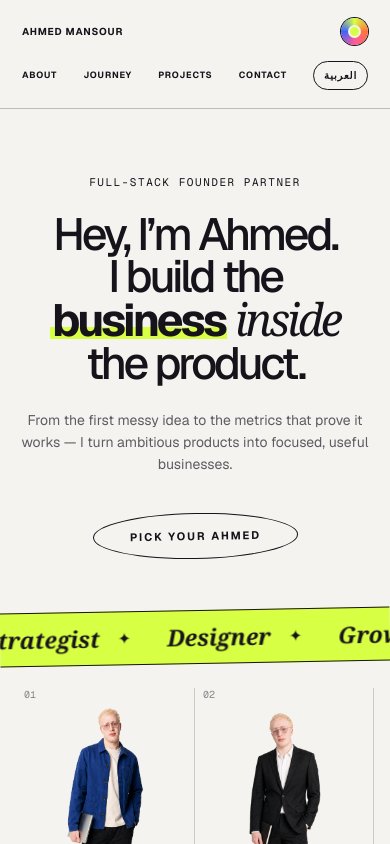
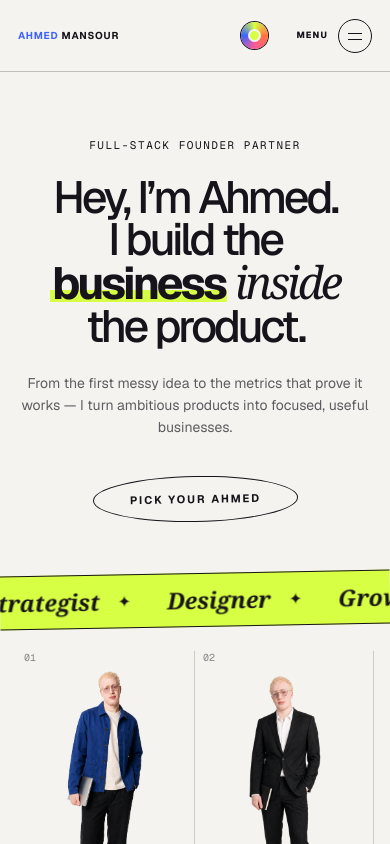
Before and after one commit to Up-to-code/ahmed-mansour-portfolio, a Next.js app: page / in a window 390 px wide. Shown: the top 844 px of the page. Built offline with nearby package versions, Linux system fonts and the light colour scheme.

Commit message:
Redesign mobile navigation

```diff
--- a/app/globals.css
+++ b/app/globals.css
@@ -4,6 +4,7 @@
 * { box-sizing:border-box; }
 html { scroll-behavior:smooth; }
 body { margin:0; background:var(--paper); color:var(--ink); font-family:var(--font-geist-sans), Arial, sans-serif; }
+body.menu-is-open { overflow:hidden; }
 a { color:inherit; text-decoration:none; }
 button { font:inherit; }
 main { overflow:clip; }
@@ -17,7 +18,8 @@ main { overflow:clip; }
 .topbar { height:78px; padding:0 3vw; display:flex; align-items:center; gap:16px; border-bottom:1px solid color-mix(in srgb,var(--ink) 24%,transparent); letter-spacing:.08em; font-size:11px; font-weight:700; text-transform:uppercase; position:sticky; top:0; z-index:50; background:color-mix(in srgb,var(--paper) 88%,transparent); backdrop-filter:blur(16px); }
 .scroll-progress { position:absolute; inset:auto 0 -1px; height:3px; background:linear-gradient(90deg,var(--orange),var(--pink),var(--blue),var(--acid)); transform:scaleX(0); transform-origin:left center; }
 .arabic .scroll-progress { transform-origin:right center; }
-.brand { white-space:nowrap; }
+.brand { white-space:nowrap; position:relative; z-index:2; }
+.brand span { color:var(--blue); }
 .color-control { position:relative; margin-inline-end:auto; }
 .color-trigger { position:relative; display:grid; place-items:center; width:27px; height:27px; padding:0; border:0; border-radius:50%; background:conic-gradient(var(--acid),var(--orange),var(--pink),var(--blue),var(--acid)); cursor:pointer; box-shadow:0 0 0 1px var(--ink); transition:transform .25s cubic-bezier(.16,1,.3,1),box-shadow .25s; }
 .color-trigger span { width:13px; height:13px; border-radius:50%; background:var(--chosen-accent); border:2px solid var(--paper); transition:background .25s; }
@@ -35,6 +37,7 @@ main { overflow:clip; }
 .topbar nav a:hover::after { transform:scaleX(1); }
 .language { border:1px solid var(--ink); border-radius:999px; background:transparent; padding:8px 13px; cursor:pointer; text-transform:none; transition:background .25s,color .25s,box-shadow .25s; }
 .language:hover { background:var(--ink); color:var(--acid); box-shadow:3px 3px 0 var(--orange); }
+.menu-trigger,.mobile-menu { display:none; }
 
 .hero { min-height:1100px; position:relative; padding:95px 3vw 0; text-align:center; border-bottom:1px solid var(--line); }
 .eyebrow,.kicker { font-family:var(--font-geist-mono), monospace; font-size:11px; letter-spacing:.14em; text-transform:uppercase; }
@@ -196,7 +199,46 @@ footer { min-height:80px; padding:0 4vw; display:flex; align-items:center; justi
 .arabic .role-card h2 { font-style:normal; font-size:29px; transform:rotate(2deg); }
 
 @media (max-width:900px) {
-  .topbar { height:auto; min-height:70px; flex-wrap:wrap; padding:18px 22px; }.color-control{margin-inline-start:auto;margin-inline-end:0}.topbar nav{width:100%;justify-content:space-between;gap:10px;overflow:auto}.topbar nav a{font-size:9px}
+  .topbar { height:72px; min-height:72px; padding:0 18px; gap:12px; flex-wrap:nowrap; background:color-mix(in srgb,var(--paper) 95%,transparent); transition:background .35s,color .35s,border-color .35s; }
+  .menu-is-open .topbar { background:var(--ink); color:var(--paper); border-color:#494249; }
+  .topbar nav { display:none; }
+  .brand { margin-inline-end:auto; font-size:10px; }
+  .menu-is-open .brand span { color:var(--acid); }
+  .color-control { margin:0; }
+  .menu-is-open .color-control { opacity:0; pointer-events:none; }
+  .menu-trigger { display:flex; align-items:center; gap:10px; min-width:92px; justify-content:flex-end; padding:8px 0; border:0; background:transparent; color:inherit; cursor:pointer; text-transform:uppercase; font-size:9px; font-weight:800; letter-spacing:.12em; }
+  .menu-trigger-icon { position:relative; width:34px; height:34px; display:block; border:1px solid currentColor; border-radius:50%; transition:background .3s,color .3s,transform .45s cubic-bezier(.16,1,.3,1); }
+  .menu-trigger-icon i { position:absolute; left:9px; width:14px; height:1px; background:currentColor; transition:transform .4s cubic-bezier(.16,1,.3,1),top .4s cubic-bezier(.16,1,.3,1); }
+  .menu-trigger-icon i:first-child { top:13px; }.menu-trigger-icon i:last-child { top:19px; }
+  .menu-trigger.is-open .menu-trigger-icon { background:var(--acid); color:var(--ink); transform:rotate(90deg); }
+  .menu-trigger.is-open .menu-trigger-icon i:first-child { top:16px; transform:rotate(45deg); }
+  .menu-trigger.is-open .menu-trigger-icon i:last-child { top:16px; transform:rotate(-45deg); }
+
+  .mobile-menu { position:fixed; display:flex; flex-direction:column; inset:0; z-index:40; min-height:100dvh; padding:104px 18px max(22px,env(safe-area-inset-bottom)); background:var(--ink); color:var(--paper); overflow:hidden auto; visibility:hidden; pointer-events:none; clip-path:circle(0 at calc(100% - 40px) 36px); transition:clip-path .72s cubic-bezier(.76,0,.24,1),visibility .72s; }
+  .arabic .mobile-menu { clip-path:circle(0 at 40px 36px); }
+  .mobile-menu.is-open { visibility:visible; pointer-events:auto; clip-path:circle(150% at calc(100% - 40px) 36px); }
+  .arabic .mobile-menu.is-open { clip-path:circle(150% at 40px 36px); }
+  .mobile-menu-kicker { margin:0 0 20px; color:#8e878f; font:9px var(--font-geist-mono); letter-spacing:.18em; text-transform:uppercase; opacity:0; transform:translateY(12px); transition:.35s .3s; }
+  .mobile-menu.is-open .mobile-menu-kicker { opacity:1; transform:none; }
+  .mobile-menu nav { position:relative; z-index:2; display:flex; flex-direction:column; border-top:1px solid #494249; }
+  .mobile-menu nav a { display:grid; grid-template-columns:34px 1fr auto; align-items:center; min-height:76px; border-bottom:1px solid #494249; opacity:0; transform:translateY(45px) rotate(2deg); transition:opacity .4s,transform .55s cubic-bezier(.16,1,.3,1),color .2s,padding .25s; }
+  .mobile-menu.is-open nav a { opacity:1; transform:none; }
+  .mobile-menu.is-open nav a:nth-child(1){transition-delay:.28s}.mobile-menu.is-open nav a:nth-child(2){transition-delay:.34s}.mobile-menu.is-open nav a:nth-child(3){transition-delay:.4s}.mobile-menu.is-open nav a:nth-child(4){transition-delay:.46s}.mobile-menu.is-open nav a:nth-child(5){transition-delay:.52s}
+  .mobile-menu nav a>span { align-self:start; padding-top:18px; color:var(--acid); font:9px var(--font-geist-mono); }
+  .mobile-menu nav a strong { font-size:clamp(38px,12vw,64px); line-height:.9; letter-spacing:-.065em; font-weight:500; }
+  .mobile-menu nav a>i { font-style:normal; font-size:20px; color:var(--chosen-accent); transition:transform .25s; }
+  .mobile-menu nav a:active { color:var(--chosen-accent); padding-inline-start:10px; }
+  .mobile-menu nav a:active>i { transform:translate(4px,-4px); }
+  .mobile-menu-footer { position:relative; z-index:2; display:flex; justify-content:space-between; align-items:flex-end; gap:18px; margin-top:auto; padding-top:28px; opacity:0; transform:translateY(18px); transition:.4s .62s; }
+  .mobile-menu.is-open .mobile-menu-footer { opacity:1; transform:none; }
+  .mobile-language { display:flex; flex-direction:column; align-items:flex-start; gap:4px; min-width:125px; padding:11px 13px; border:1px solid #706a71; background:transparent; color:var(--paper); cursor:pointer; text-align:start; }
+  .mobile-language span { color:#8e878f; font:8px var(--font-geist-mono); letter-spacing:.12em; text-transform:uppercase; }
+  .mobile-language strong { font-size:13px; }
+  .mobile-menu-footer p { max-width:145px; margin:0; color:#8e878f; font:8px/1.5 var(--font-geist-mono); letter-spacing:.1em; text-align:end; text-transform:uppercase; }
+  .mobile-menu-orbit { position:absolute; z-index:0; display:block; border-radius:50%; pointer-events:none; opacity:0; transform:scale(.6); transition:opacity .5s .5s,transform 1s .35s cubic-bezier(.16,1,.3,1); }
+  .mobile-menu.is-open .mobile-menu-orbit { opacity:1; transform:scale(1); }
+  .orbit-one { width:230px; height:230px; right:-145px; top:30%; border:1px solid var(--blue); box-shadow:0 0 0 28px color-mix(in srgb,var(--blue) 10%,transparent); }
+  .orbit-two { width:90px; height:90px; left:-38px; bottom:12%; background:var(--orange); mix-blend-mode:difference; }
   .hero { padding:65px 20px 0; min-height:auto; }.hero h1{font-size:clamp(48px,12vw,78px)}.hero-sub{font-size:15px}.orbit-dot{display:none}
   .role-ticker{margin-top:52px}.role-grid { grid-template-columns:repeat(2,1fr); margin-top:24px; }.role-card{min-height:480px;border-bottom:1px solid var(--line)}.role-image{height:375px}
   .founder-profile { grid-template-columns:1fr; padding:90px 8vw; }.founder-stage{max-width:650px;width:100%;min-height:690px}.founder-chair{height:650px}.founder-copy .kicker{margin-top:30px}
@@ -207,7 +249,7 @@ footer { min-height:80px; padding:0 4vw; display:flex; align-items:center; justi
   .brands{grid-template-columns:1fr;padding:90px 25px}.brand-wall{margin-top:20px;grid-auto-rows:68px}
 }
 @media (max-width:560px) {
-  .topbar nav a:nth-child(4){display:none}.topbar{font-size:10px}.language{padding:6px 10px}
+  .topbar{font-size:10px}.language{padding:6px 10px}
   .hero{padding-inline:16px}.hero h1{font-size:45px}.hero-sub{font-size:14px}.role-ticker{width:calc(100% + 32px);margin-left:-16px}.role-ticker span{padding:10px 18px;gap:18px;font-size:23px}.role-grid{grid-template-columns:1fr 1fr}.role-card{min-height:390px;padding-inline:2px}.role-image{height:295px}.role-card h2{font-size:24px;padding-inline:10px}.role-card p{font-size:8px}.role-count{inset-inline-start:8px}
   .founder-profile{padding:70px 20px}.founder-stage{min-height:500px;box-shadow:9px 9px 0 var(--ink)}.founder-chair{height:485px}.founder-stage-word{font-size:70px;top:62px}.founder-signal{font-size:16px;right:12px}.founder-copy h2{font-size:42px}.founder-body{font-size:16px}.founder-facts{grid-template-columns:1fr}
   .thesis-copy h2,.journey-heading h2,.capability-intro h2{font-size:40px}.quote-card{font-size:24px}
--- a/app/page.tsx
+++ b/app/page.tsx
@@ -131,6 +131,7 @@ export default function Home() {
   const [language, setLanguage] = useState<Language>("en");
   const [accent, setAccent] = useState<AccentName>("acid");
   const [paletteOpen, setPaletteOpen] = useState(false);
+  const [menuOpen, setMenuOpen] = useState(false);
   const pageRef = useRef<HTMLElement>(null);
   const t = copy[language];
   const isArabic = language === "ar";
@@ -147,6 +148,25 @@ export default function Home() {
     if (savedAccent && accents.some((option) => option.name === savedAccent)) setAccent(savedAccent);
   }, []);
 
+  useEffect(() => {
+    document.body.classList.toggle("menu-is-open", menuOpen);
+
+    const closeOnEscape = (event: KeyboardEvent) => {
+      if (event.key === "Escape") setMenuOpen(false);
+    };
+    const closeOnDesktop = () => {
+      if (window.innerWidth > 900) setMenuOpen(false);
+    };
+
+    window.addEventListener("keydown", closeOnEscape);
+    window.addEventListener("resize", closeOnDesktop);
+    return () => {
+      document.body.classList.remove("menu-is-open");
+      window.removeEventListener("keydown", closeOnEscape);
+      window.removeEventListener("resize", closeOnDesktop);
+    };
+  }, [menuOpen]);
+
   const chooseAccent = (nextAccent: AccentName) => {
     setAccent(nextAccent);
     setPaletteOpen(false);
@@ -162,7 +182,9 @@ export default function Home() {
       <span className="cursor-orb" aria-hidden="true" />
       <header className="topbar">
         <span className="scroll-progress" aria-hidden="true" />
-        <a href="#top" className="brand" aria-label="Ahmed Mansour, home">AHMED MANSOUR</a>
+        <a href="#top" className="brand" aria-label="Ahmed Mansour, home" onClick={() => setMenuOpen(false)}>
+          <span>AHMED</span> MANSOUR
+        </a>
         <div className={`color-control${paletteOpen ? " is-open" : ""}`}>
           <button
             className="color-trigger"
@@ -190,7 +212,53 @@ export default function Home() {
           {t.nav.map((item, index) => <a key={item} href={["#about", "#journey", "#projects", "#capabilities", "#contact"][index]}>{item}</a>)}
           <button className="language" data-magnetic onClick={() => setLanguage(isArabic ? "en" : "ar")} aria-label="Switch language">{t.lang}</button>
         </nav>
+        <button
+          className={`menu-trigger${menuOpen ? " is-open" : ""}`}
+          type="button"
+          aria-label={menuOpen ? (isArabic ? "إغلاق القائمة" : "Close menu") : (isArabic ? "فتح القائمة" : "Open menu")}
+          aria-expanded={menuOpen}
+          aria-controls="mobile-menu"
+          onClick={() => {
+            setPaletteOpen(false);
+            setMenuOpen((open) => !open);
+          }}
+        >
+          <span className="menu-trigger-label">{menuOpen ? (isArabic ? "إغلاق" : "Close") : (isArabic ? "القائمة" : "Menu")}</span>
+          <span className="menu-trigger-icon" aria-hidden="true"><i /><i /></span>
+        </button>
       </header>
+
+      <div id="mobile-menu" className={`mobile-menu${menuOpen ? " is-open" : ""}`} aria-hidden={!menuOpen}>
+        <span className="mobile-menu-orbit orbit-one" aria-hidden="true" />
+        <span className="mobile-menu-orbit orbit-two" aria-hidden="true" />
+        <p className="mobile-menu-kicker">{isArabic ? "اختر وجهتك" : "Pick a direction"}</p>
+        <nav aria-label={isArabic ? "التنقل على الهاتف" : "Mobile navigation"}>
+          {t.nav.map((item, index) => (
+            <a
+              key={item}
+              href={["#about", "#journey", "#projects", "#capabilities", "#contact"][index]}
+              tabIndex={menuOpen ? 0 : -1}
+              onClick={() => setMenuOpen(false)}
+            >
+              <span>0{index + 1}</span>
+              <strong>{item}</strong>
+              <i aria-hidden="true">↗</i>
+            </a>
+          ))}
+        </nav>
+        <div className="mobile-menu-footer">
+          <button
+            className="mobile-language"
+            type="button"
+            tabIndex={menuOpen ? 0 : -1}
+            onClick={() => setLanguage(isArabic ? "en" : "ar")}
+          >
+            <span>{isArabic ? "Language" : "اللغة"}</span>
+            <strong>{t.lang}</strong>
+          </button>
+          <p>{isArabic ? "من القاهرة · أبني لأي مكان" : "Cairo based · Building anywhere"}</p>
+        </div>
+      </div>
 
       <section className="hero" id="top">
         <p className="eyebrow">{t.eyebrow}</p>
```
